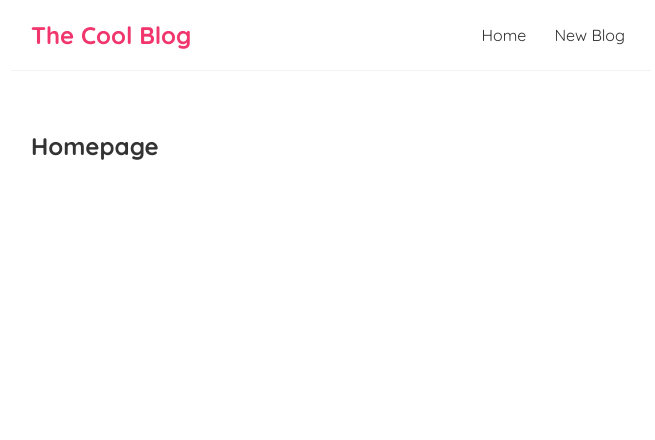
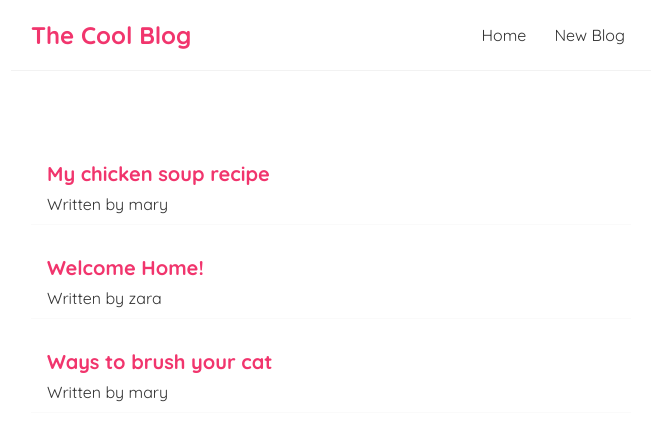
Before and after one commit to aimeehorwood/React-Blog, a React (Create React App) app in the folder dojo-blog/: page / in a window 1280 px wide. Shown: the top 440 px of the page, without its empty margins (309-964 px from the left). Built offline with nearby package versions, Linux system fonts and the light colour scheme; the HTML template or start-up script is replaced by a standard one.

Commit message:
adds hook to output blog posts

```diff
--- a/dojo-blog/src/Home.js
+++ b/dojo-blog/src/Home.js
@@ -1,7 +1,26 @@
+import { useState } from 'react';
+
 const Home = () => {
+    const [blogs, setBlogs] = useState([
+
+        { title: 'My chicken soup recipe ', body: 'lorem ipsum...', author: 'mary', id: 1 },
+        { title: 'Welcome Home!', body: 'lorem ipsum...', author: 'zara', id: 2 },
+        { title: 'Ways to brush your cat', body: 'lorem ipsum...', author: 'mary', id: 3 }
+    ])
+
     return (
         <div className="home">
-            <h2> Homepage </h2>
+            {blogs.map((blog) => (
+                <div className="blog-preview" key={blog.id}>
+                    <h2> {blog.title}</h2>
+                    <p> Written by {blog.author}</p>
+                </div>
+
+            ))}
+
+
+
+
         </div>
      );
 }
--- a/dojo-blog/src/index.css
+++ b/dojo-blog/src/index.css
@@ -33,3 +33,18 @@
   margin: 40px auto;
   padding: 20px;
 }
+
+/* blog previews / list */
+.blog-preview {
+  padding: 10px 16px;
+  margin: 20px 0;
+  border-bottom: 1px solid #fafafa;
+}
+.blog-preview:hover {
+  box-shadow: 1px 3px 5px rgba(0,0,0,0.1);
+}
+.blog-preview h2 {
+  font-size: 20px;
+  color: #f1356d;
+  margin-bottom: 8px;
+}
```
